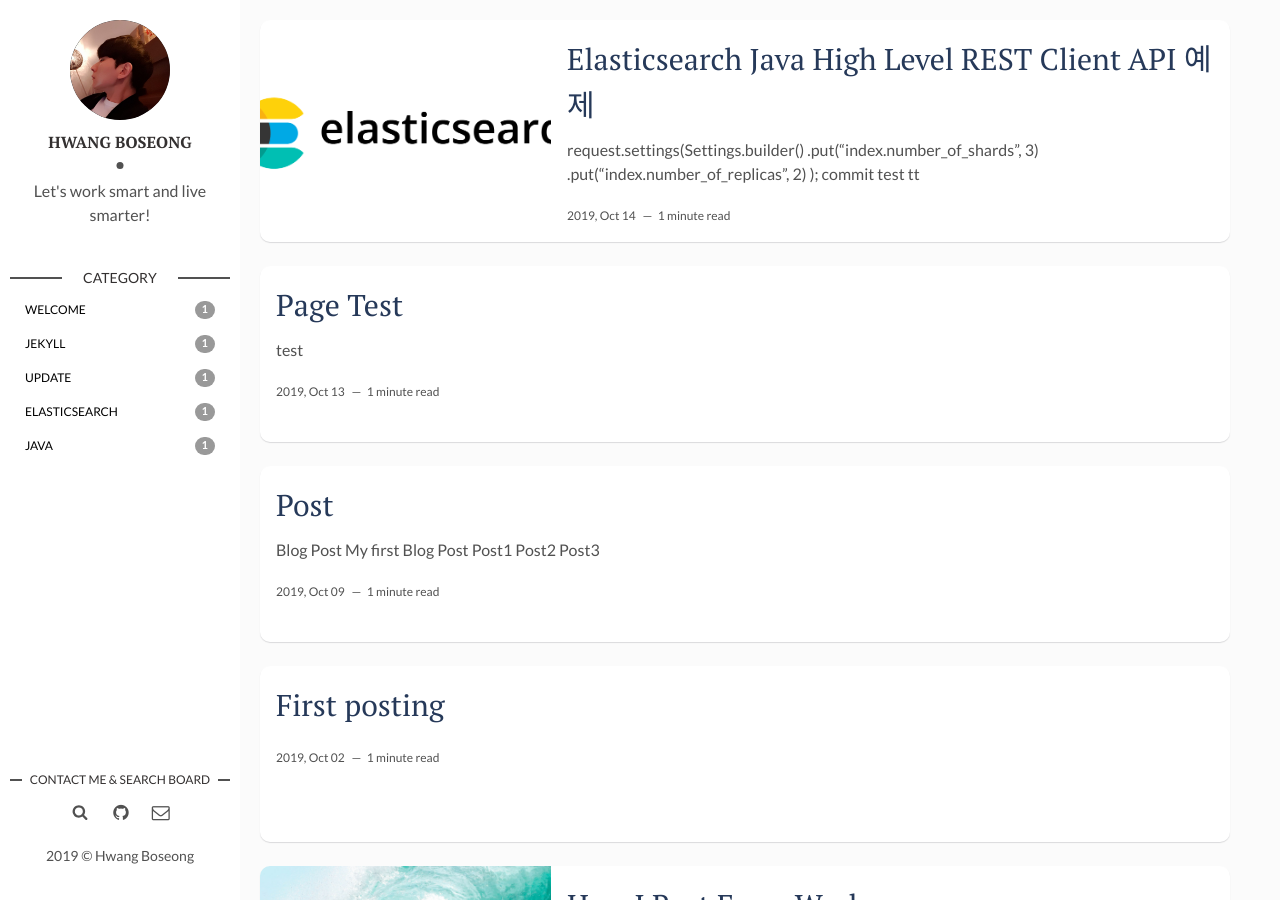
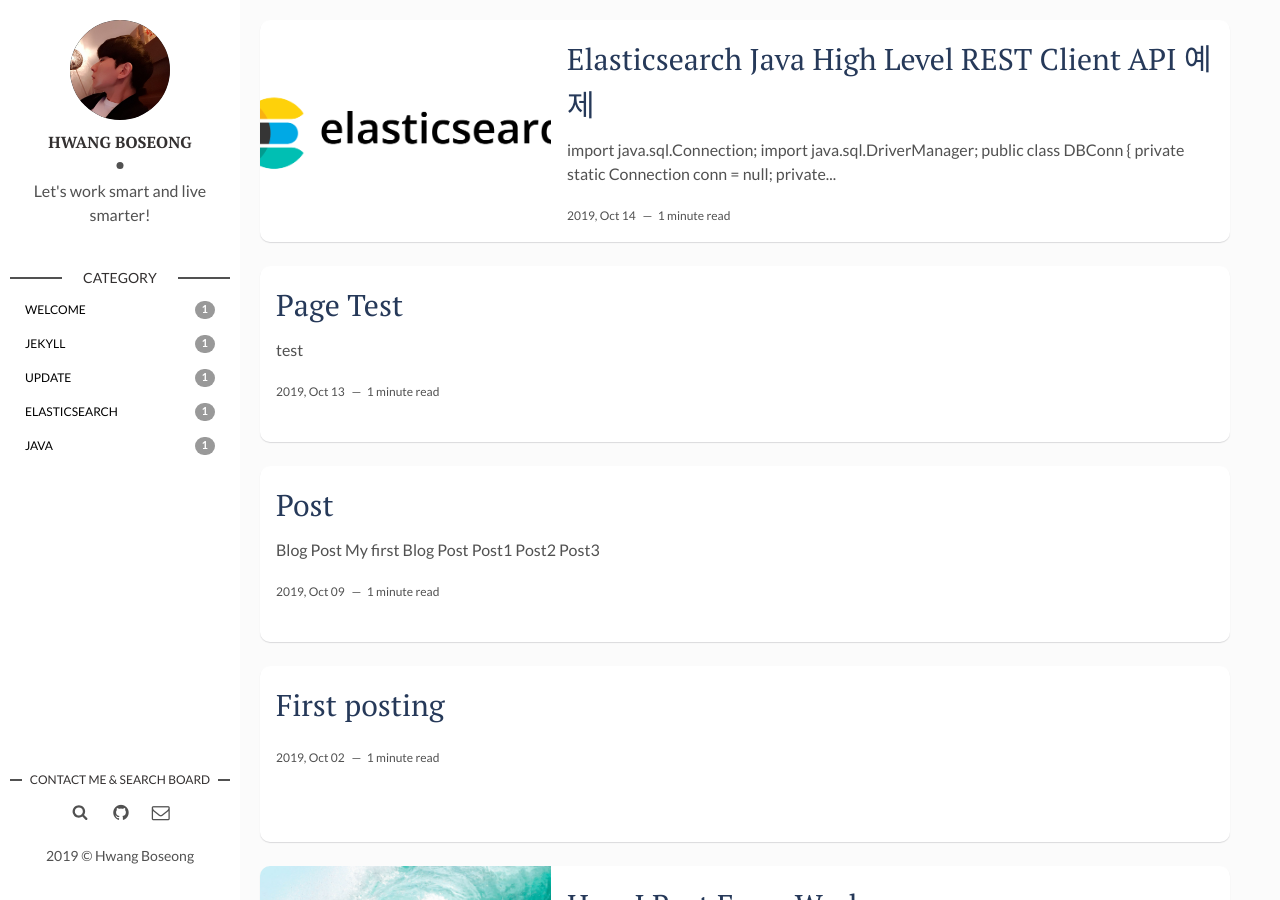
Before and after one commit to hboseong/hboseong.github.io, a Jekyll site: the page built from index.html, in a window 1280 px wide and 900 px high. Built offline with Jekyll 4.4.1, drawn with Linux system fonts in a browser that asks for light colours; nearby versions of some CDN libraries; the list of posts is cut into pages by our own code.

Commit message:
Update 2019-10-14-Elasticsearch-Java-High-Level-REST-Client API.md

````diff
--- a/_posts/2019-10-14-Elasticsearch-Java-High-Level-REST-Client API.md
+++ b/_posts/2019-10-14-Elasticsearch-Java-High-Level-REST-Client API.md
@@ -7,10 +7,39 @@ tags: Elasticsearch Java
 img: elasticsearch.png # Add image post (optional)
 ---
 
-request.settings(Settings.builder()
-    .put("index.number_of_shards", 3)
-    .put("index.number_of_replicas", 2)
-);
+```java
+import java.sql.Connection;
+import java.sql.DriverManager;
 
+public class DBConn {
+    private static Connection conn = null;
 
-commit test tt
+    private DBConn() {
+    }
+
+    public static Connection getConnection() {
+        String url = "jdbc:oracle:thin:@220.76.176.66:1521:orcl", user = "noritersand", pwd = "java301$!";
+        if (conn == null) {
+            try {
+                Class.forName("oracle.jdbc.driver.OracleDriver");
+                conn = DriverManager.getConnection(url, user, pwd);
+            } catch (Exception e) {
+                System.out.println(e);
+            }
+        }
+        return conn;
+    }
+
+    public static void close() {
+        if (conn != null) {
+            try {
+                if (!conn.isClosed())
+                    conn.close();
+            } catch (Exception e) {
+                System.out.println(e);
+            }
+        }
+        conn = null;
+    }
+}
+```
````
